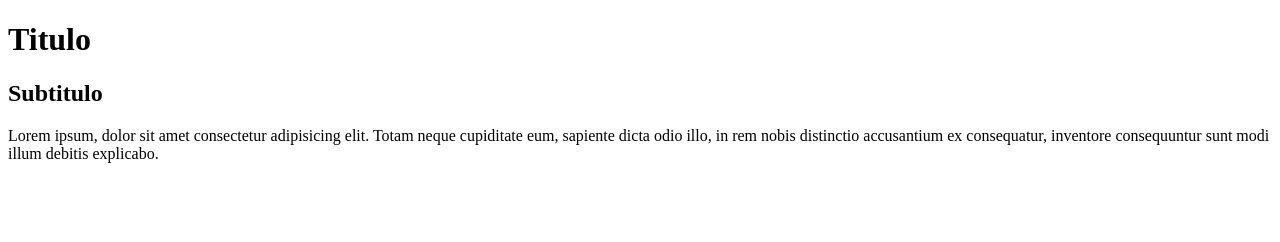
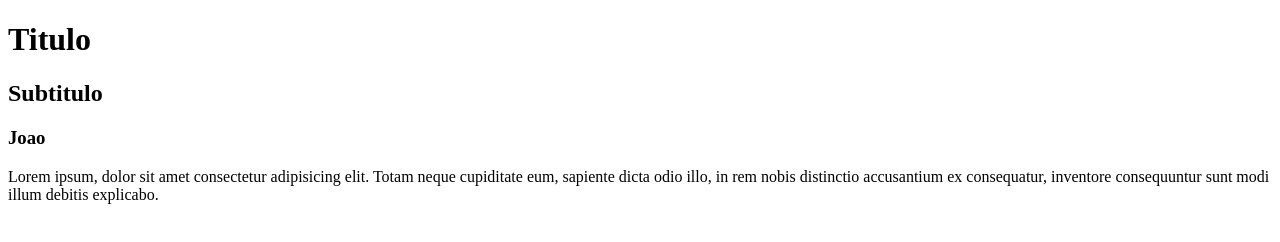
Before and after one commit to joaoaugustoalves/ProjetoLandingPageTarde, a plain HTML site: page index.html in a window 1280 px wide. Drawn offline with Linux system fonts and the light colour scheme.

Commit message:
Joao adicionado

```diff
--- a/index.html
+++ b/index.html
@@ -9,6 +9,7 @@
 
     <h1>Titulo</h1>
     <h2>Subtitulo</h2>
+    <h3>Joao</h3>
 <p>
     Lorem ipsum, dolor sit amet consectetur adipisicing elit. Totam neque cupiditate eum, sapiente dicta odio illo, in rem nobis distinctio accusantium ex consequatur, inventore consequuntur sunt modi illum debitis explicabo.
 </p>
```
